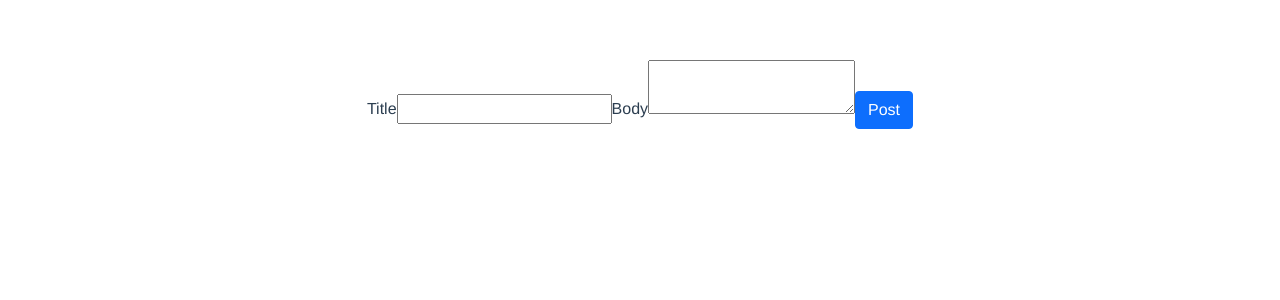
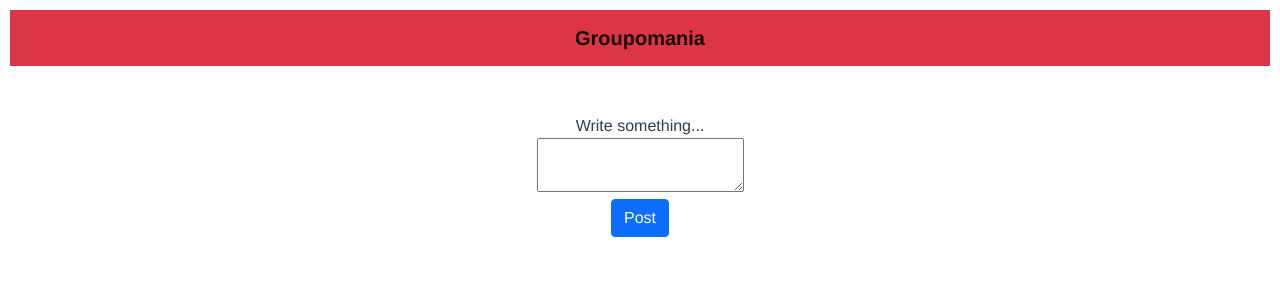
Before and after one commit to jda447/Connect-E, a Vue app in the folder groupomania/: page / in a window 1280 px wide. Shown: the top 300 px of the page. Built offline with nearby package versions, Linux system fonts and the light colour scheme.

Commit message:
NavBar component

```diff
--- a/groupomania/src/App.vue
+++ b/groupomania/src/App.vue
@@ -1,47 +1,42 @@
 <template>
   <div id="app">
-    <form @submit = 'createPost'>
-    <label>Title</label>
-    <input type="text" v-model="title">
-    <label>Body</label>
-    <textarea v-model="body"></textarea>
-    <button type="submit" class="btn btn-primary">Post</button>
+    <NavBar></NavBar>
+    <form @submit.prevent= 'createPost'>
+    <div><label>Write something...</label></div>
+    <div><textarea v-model="body"></textarea></div>
+    <div><button type="submit" class="btn btn-primary mb-5">Post</button></div>
     </form>
     <div v-for="(post, index) in posts" :key="index">
-     <UserPosts :title="post.title" :body="post.body"></UserPosts>
+     <UserPosts :body="post.body"></UserPosts>
     </div>
   </div>
 </template>
 
 <script>
 import UserPosts from './components/UserPosts.vue'
+import NavBar from './components/NavBar.vue'
 
 export default {
   name: 'App',
   components: {
-    UserPosts
+    UserPosts,
+    NavBar
   },
   data: () => ({
-    title: '',
     body: '',
       posts: [
         {
-          title: '',
           body: ''
         }
       ]
     }),
     methods: {
       createPost () {
-        this.title
         this.body
 
         this.posts.unshift({
-          title: this.title,
           body: this.body
         })
-
-        this.title = '',
         this.body = ''
       }
     }
@@ -51,10 +46,11 @@ export default {
 <style>
 #app {
   font-family: Avenir, Helvetica, Arial, sans-serif;
-  -webkit-font-smoothing: antialiased;
-  -moz-osx-font-smoothing: grayscale;
   text-align: center;
   color: #2c3e50;
-  margin-top: 60px;
+  border: solid 5px white;
+}
+.navbar {
+  font-weight: bold;
 }
 </style>
--- /dev/null
+++ b/groupomania/src/components/NavBar.vue
@@ -0,0 +1,16 @@
+<script>
+export default {
+	name: 'NavBar'
+}
+</script>
+
+<template>
+  <nav class="navbar navbar-light bg-danger mb-5">
+  <a class="navbar-brand mx-auto" href="#">Groupomania</a></nav>
+</template>
+
+<style>
+	a {
+		text-decoration: none;
+	}
+</style>
--- a/groupomania/src/components/UserPosts.vue
+++ b/groupomania/src/components/UserPosts.vue
@@ -1,6 +1,5 @@
 <template>
   <div>
-    <h3>{{ title }}</h3>
     <p>{{ body }}</p>
   </div>
 </template>
@@ -8,7 +7,6 @@
 <script>
 export default {
     props: {
-        title: String,
         body: String
     }
 }
```
